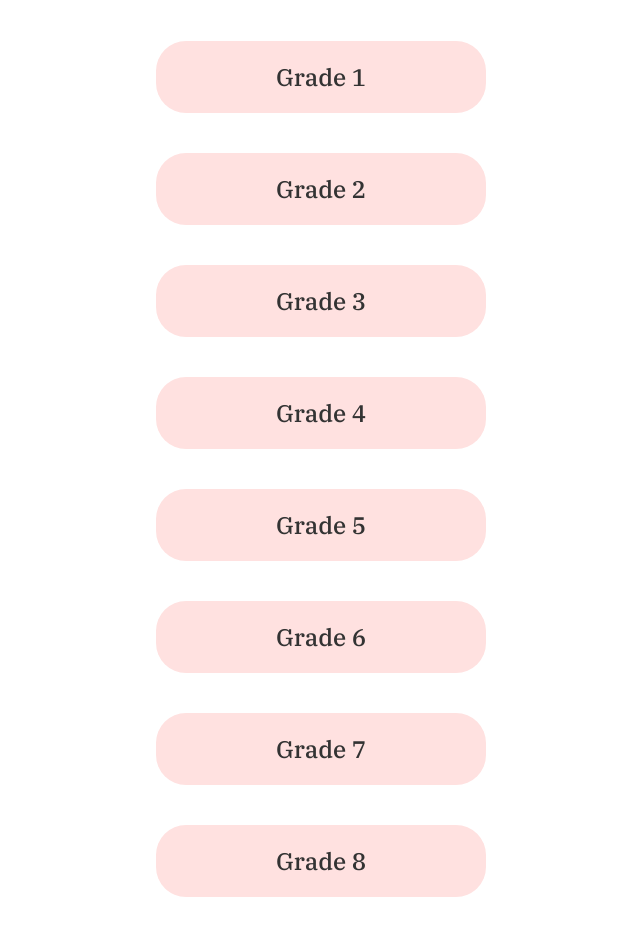
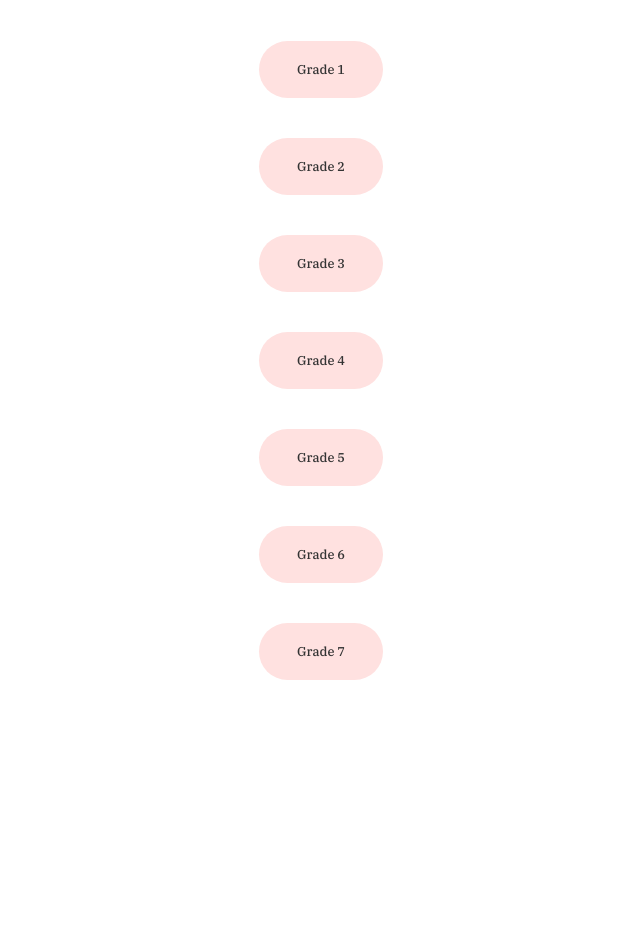
Before and after one commit to charcoalmanners/randomscales, a plain HTML site: page index.html in a window 1280 px wide. Shown: the part 380-1307 px from the top of the page, without its empty margins (319-959 px from the left). After the commit the page ends 1090 px from the top, so only its background shows below. Drawn offline with Linux system fonts and the light colour scheme.

Commit message:
Update index.html

```diff
--- a/index.html
+++ b/index.html
@@ -32,23 +32,18 @@
         <h1>ABRSM Scales & Arpeggios Randomisers</h1>
         <p style="margin-top: 3%">Choose your Grade!</p>
         <div class="container" style="margin-top: 3%"><a href="grade1.html"><button
-                    style="font-size: 1.5em; padding-left: 5em; padding-right: 5em;">Grade
+                    style="padding-left: 3em; padding-right: 3em;">Grade
                     1</button></a></div>
-        <div class="container"><a href="grade2.html"><button
-                    style="font-size: 1.5em; padding-left: 5em; padding-right: 5em;">Grade 2</button></a></div>
-        <div class="container"><a href="grade3.html"><button
-                    style="font-size: 1.5em; padding-left: 5em; padding-right: 5em;">Grade 3</button></a></div>
-        <div class="container"> <a href="grade4.html"><button
-                    style="font-size: 1.5em; padding-left: 5em; padding-right: 5em;">Grade 4</button></a></div>
-        <div class="container"><a href="grade5.html"><button
-                    style="font-size: 1.5em; padding-left: 5em; padding-right: 5em;">Grade 5</button></a></div>
-        <div class="container"> <a href="grade6.html"><button
-                    style="font-size: 1.5em; padding-left: 5em; padding-right: 5em;">Grade 6</button></a></div>
-        <div class="container"><a href="grade7.html"><button
-                    style="font-size: 1.5em; padding-left: 5em; padding-right: 5em;">Grade 7</button></a></div>
-        <div class="container"><a href="grade8.html"><button
-                    style="font-size: 1.5em; padding-left: 5em; padding-right: 5em;">Grade 8</button></a></div>
-    </div>
-</body>
-
-</html>
+        <div class="container"><a href="grade2.html"><button style="padding-left: 3em; padding-right: 3em;">Grade
+                    2</button></a></div>
+        <div class="container"><a href="grade3.html"><button style="padding-left: 3em; padding-right: 3em;">Grade
+                    3</button></a></div>
+        <div class="container"> <a href="grade4.html"><button style="padding-left: 3em; padding-right: 3em;">Grade
+                    4</button></a></div>
+        <div class="container"><a href="grade5.html"><button style="padding-left: 3em; padding-right: 3em;">Grade
+                    5</button></a></div>
+        <div class="container"> <a href="grade6.html"><button style="padding-left: 3em; padding-right: 3em;">Grade
+                    6</button></a></div>
+        <div class="container"><a href="grade7.html"><button style="padding-left: 3em; padding-right: 3em;">Grade
+                    7</button></a></div>
+        <div class="container"
```
